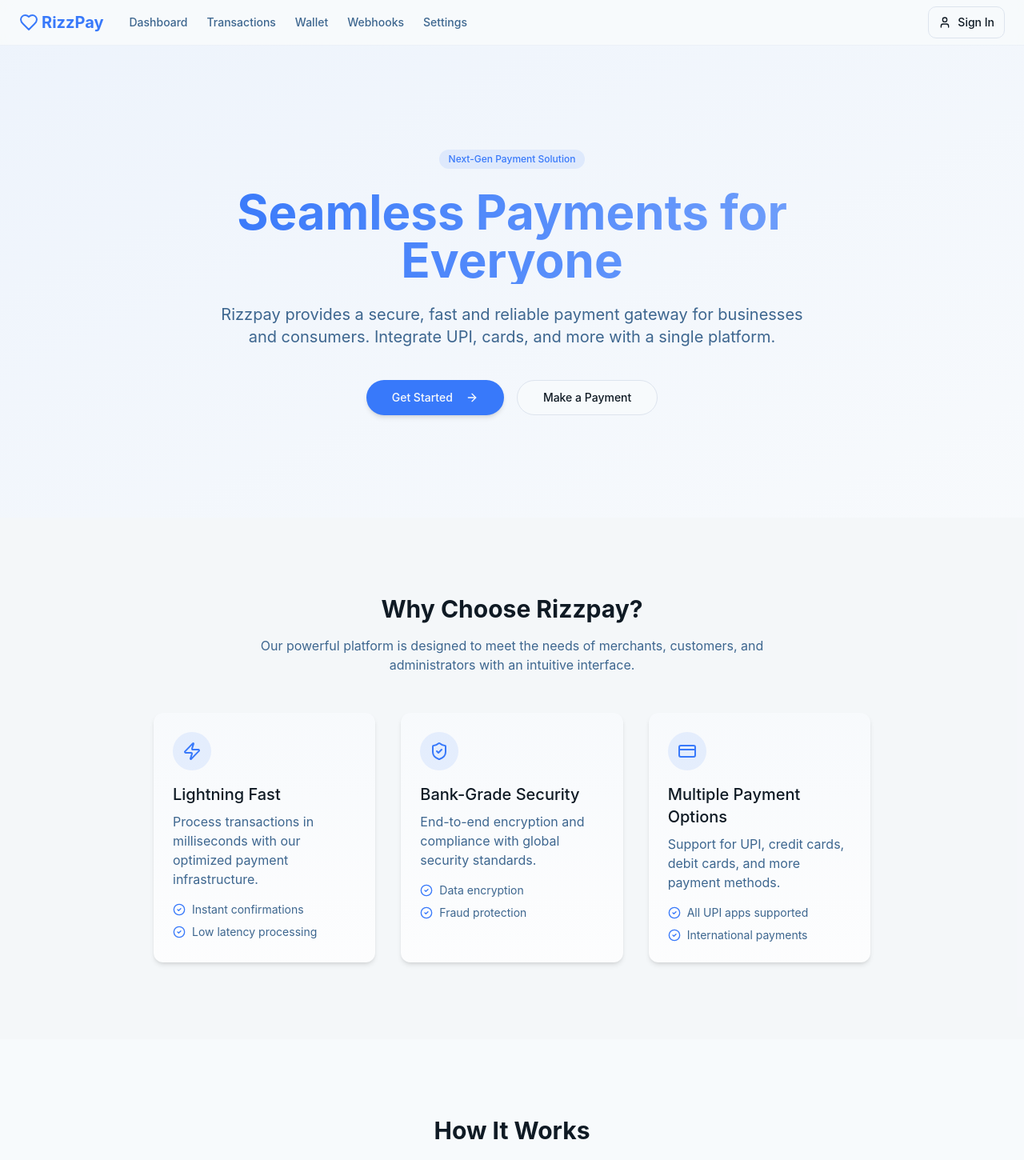
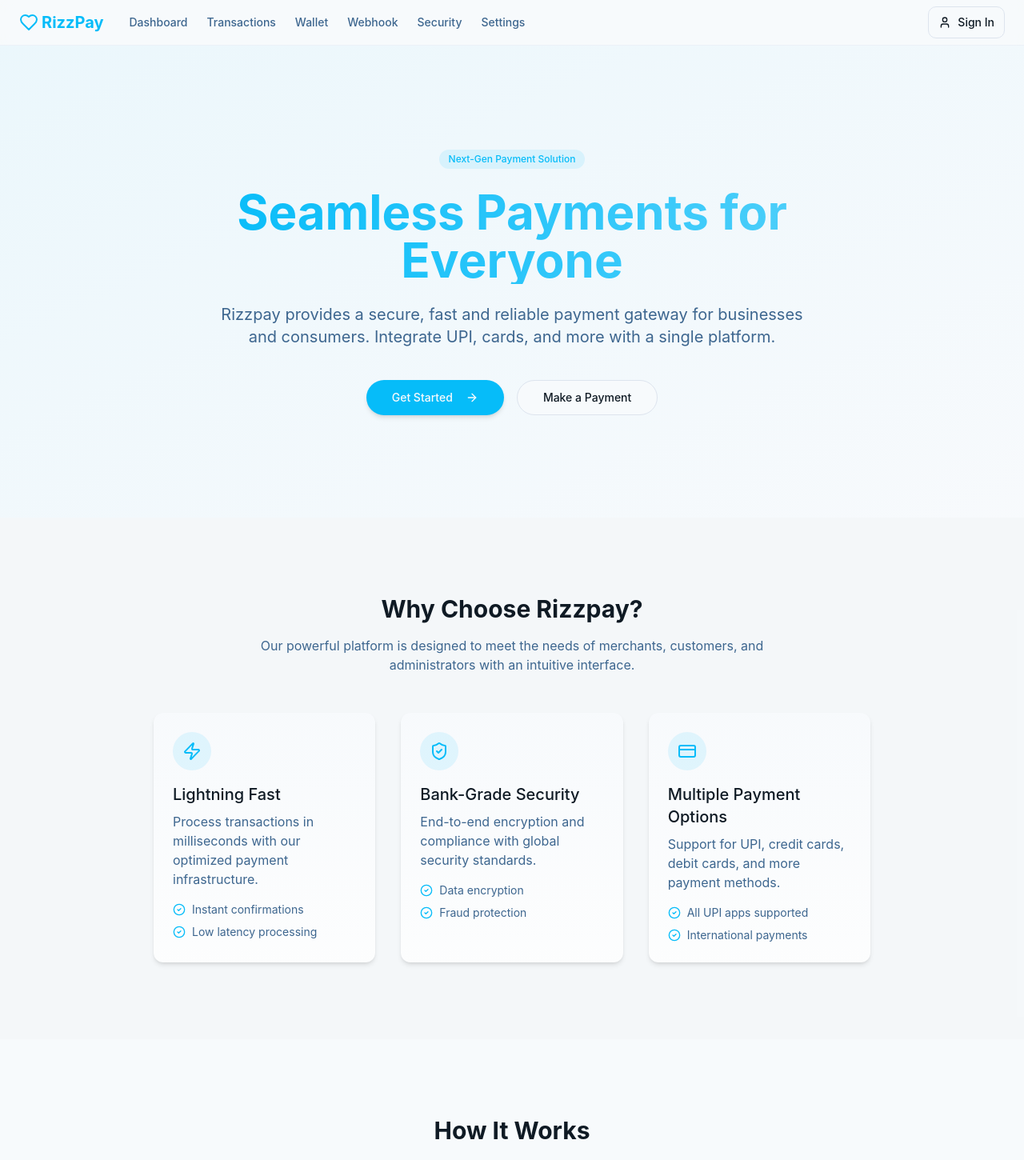
Before and after one commit to salihaasim/rizzpay-gateway, a React (Vite) app: page / in a window 1280 px wide. Shown: the top 1450 px of the page at 80% size. Built offline with nearby package versions, Linux system fonts and the light colour scheme.

Commit message:
Fix: Security page and Webhook page issues
- Added Security page to the navbar.
- Fixed 404 error on Webhook page.
- Updated UI to use aqua blue color scheme.

```diff
--- a/src/App.tsx
+++ b/src/App.tsx
@@ -1,3 +1,4 @@
+
 import React, { useEffect, memo, Suspense, useState } from 'react';
 import { BrowserRouter as Router, Routes, Route, Navigate } from 'react-router-dom';
 import Index from './pages/Index';
@@ -12,6 +13,7 @@ import WalletPage from './pages/WalletPage';
 const Dashboard = React.lazy(() => import('./pages/Dashboard'));
 const Transactions = React.lazy(() => import('./pages/Transactions'));
 const WebhookPage = React.lazy(() => import('./pages/WebhookPage'));
+const WebhookSetup = React.lazy(() => import('./pages/WebhookSetup'));
 const DeveloperIntegration = React.lazy(() => import('./pages/DeveloperIntegration'));
 const Security = React.lazy(() => import('./pages/Security'));
 const Settings = React.lazy(() => import('./pages/Settings'));
@@ -75,7 +77,12 @@ const App = () => {
           } />
           <Route path="/webhook" element={
             <ProtectedRoute>
-              <Layout><WebhookPage /></Layout>
+              <Layout><WebhookSetup /></Layout>
+            </ProtectedRoute>
+          } />
+          <Route path="/webhooks" element={
+            <ProtectedRoute>
+              <Layout><WebhookSetup /></Layout>
             </ProtectedRoute>
           } />
           <Route path="/developers" element={
--- a/src/components/Navbar.tsx
+++ b/src/components/Navbar.tsx
@@ -1,3 +1,4 @@
+
 import React, { useState } from 'react';
 import { Link, useLocation } from 'react-router-dom';
 import { Sheet, SheetContent, SheetTrigger } from "@/components/ui/sheet";
@@ -18,7 +19,8 @@ const Navbar = () => {
     { name: 'Dashboard', path: '/dashboard' },
     { name: 'Transactions', path: '/transactions' },
     { name: 'Wallet', path: '/wallet' },
-    { name: 'Webhooks', path: '/webhooks' },
+    { name: 'Webhook', path: '/webhook' },
+    { name: 'Security', path: '/security' },
     { name: 'Settings', path: '/settings' },
   ];
 
--- a/src/index.css
+++ b/src/index.css
@@ -14,35 +14,35 @@
     --popover: 0 0% 100%;
     --popover-foreground: 210 40% 10%;
 
-    --primary: 220 95% 60%;
+    --primary: 195 95% 50%;
     --primary-foreground: 210 40% 98%;
 
-    --secondary: 210 30% 96%;
+    --secondary: 195 30% 96%;
     --secondary-foreground: 210 40% 10%;
 
     --muted: 210 40% 96%;
     --muted-foreground: 210 40% 40%;
 
-    --accent: 220 95% 97%;
-    --accent-foreground: 220 95% 40%;
+    --accent: 195 95% 97%;
+    --accent-foreground: 195 95% 40%;
 
     --destructive: 0 84% 60%;
     --destructive-foreground: 210 40% 98%;
 
     --border: 214 32% 90%;
     --input: 214 32% 90%;
-    --ring: 220 95% 60%;
+    --ring: 195 95% 50%;
 
     --radius: 0.75rem;
 
-    --sidebar-background: 220 35% 15%;
+    --sidebar-background: 195 35% 15%;
     --sidebar-foreground: 210 40% 98%;
-    --sidebar-primary: 220 95% 60%;
+    --sidebar-primary: 195 95% 50%;
     --sidebar-primary-foreground: 210 40% 98%;
-    --sidebar-accent: 220 30% 25%;
+    --sidebar-accent: 195 30% 25%;
     --sidebar-accent-foreground: 210 40% 98%;
-    --sidebar-border: 220 30% 20%;
-    --sidebar-ring: 220 95% 60%;
+    --sidebar-border: 195 30% 20%;
+    --sidebar-ring: 195 95% 50%;
 
     /* Admin specific colors */
     --admin-accent: 280 70% 60%;
@@ -61,7 +61,7 @@
     --popover: 210 40% 5%;
     --popover-foreground: 210 40% 98%;
 
-    --primary: 220 95% 60%;
+    --primary: 195 95% 50%;
     --primary-foreground: 210 40% 98%;
 
     --secondary: 210 40% 12%;
@@ -70,7 +70,7 @@
     --muted: 210 40% 12%;
     --muted-foreground: 210 40% 60%;
 
-    --accent: 220 30% 20%;
+    --accent: 195 30% 20%;
     --accent-foreground: 210 40% 98%;
 
     --destructive: 0 62% 30%;
@@ -78,16 +78,16 @@
 
     --border: 210 40% 12%;
     --input: 210 40% 12%;
-    --ring: 220 95% 60%;
+    --ring: 195 95% 50%;
 
-    --sidebar-background: 220 30% 10%;
+    --sidebar-background: 195 30% 10%;
     --sidebar-foreground: 210 40% 98%;
-    --sidebar-primary: 220 95% 60%;
+    --sidebar-primary: 195 95% 50%;
     --sidebar-primary-foreground: 210 40% 98%;
-    --sidebar-accent: 220 25% 15%;
+    --sidebar-accent: 195 25% 15%;
     --sidebar-accent-foreground: 210 40% 98%;
-    --sidebar-border: 220 25% 15%;
-    --sidebar-ring: 220 95% 60%;
+    --sidebar-border: 195 25% 15%;
+    --sidebar-ring: 195 95% 50%;
 
     /* Admin specific colors */
     --admin-accent: 280 70% 60%;
@@ -195,6 +195,15 @@
     @apply text-muted-foreground;
   }
 
+  /* Aqua blue button variants */
+  .btn-aqua {
+    @apply bg-aqua text-white hover:bg-aqua-dark;
+  }
+
+  .btn-aqua-outline {
+    @apply border border-aqua text-aqua hover:bg-aqua hover:text-white;
+  }
+
   /* Animation classes */
   .fade-in {
     animation: fadeIn 0.5s ease forwards;
--- a/src/styles/rizzpay-ui.ts
+++ b/src/styles/rizzpay-ui.ts
@@ -1,4 +1,3 @@
-
 // RizzPay UI Design System
 // This file contains shared design tokens and UI configurations
 
@@ -18,6 +17,13 @@ export const colors = {
     dark: 'hsl(var(--secondary) / 120%)',
     contrast: 'hsl(var(--secondary-foreground))'
   },
+  // Aqua blue colors
+  aqua: {
+    main: '#0EA5E9',
+    light: '#33C3F0',
+    dark: '#0C8BBF',
+    contrast: '#FFFFFF'
+  },
   // Admin-specific colors
   admin: {
     primary: 'hsl(240 5.9% 10%)',
@@ -31,16 +37,16 @@ export const colors = {
   },
   // Merchant-specific colors
   merchant: {
-    primary: 'hsl(224 64% 33%)',
-    secondary: 'hsl(214 32% 91%)',
-    accent: 'hsl(215 100% 50%)',
+    primary: 'hsl(195 64% 33%)',
+    secondary: 'hsl(195 32% 91%)',
+    accent: 'hsl(195 100% 50%)',
     background: 'hsl(0 0% 100%)'
   },
   status: {
     success: 'hsl(142 71% 45%)',
     warning: 'hsl(38 92% 50%)',
     error: 'hsl(0 84% 60%)',
-    info: 'hsl(214 100% 60%)'
+    info: 'hsl(195 100% 60%)'
   }
 };
 
@@ -120,19 +126,19 @@ export const adminUI = {
   },
   content: {
     background: colors.admin.background,
-    padding: spacing.xl
+    padding: 'var(--spacing-xl)'
   },
   card: {
     background: 'hsl(0 0% 100%)',
     border: '1px solid hsl(var(--border) / 50%)',
-    shadow: shadows.sm,
-    radius: radii.lg
+    shadow: 'var(--shadows-sm)',
+    radius: 'var(--radii-lg)'
   },
   button: {
     primary: {
-      background: colors.admin.accent,
-      hover: 'hsl(280 70% 50%)',
-      text: 'hsl(0 0% 100%)'
+      background: colors.aqua.main,
+      hover: colors.aqua.dark,
+      text: colors.aqua.contrast
     },
     secondary: {
       background: colors.admin.secondary,
@@ -144,9 +150,9 @@ export const adminUI = {
     card: {
       background: 'hsl(0 0% 100%)',
       border: '1px solid hsl(var(--border) / 50%)',
-      shadow: shadows.sm,
-      radius: radii.lg,
-      padding: spacing.lg
+      shadow: 'var(--shadows-sm)',
+      radius: 'var(--radii-lg)',
+      padding: 'var(--spacing-lg)'
     },
     iconBg: {
       primary: 'hsl(280 70% 60% / 10%)',
@@ -183,23 +189,23 @@ export const merchantUI = {
   },
   content: {
     background: 'hsl(0 0% 100%)',
-    padding: spacing.lg
+    padding: 'var(--spacing-lg)'
   },
   card: {
     background: 'hsl(0 0% 100%)',
     border: '1px solid hsl(var(--border) / 50%)',
-    shadow: shadows.sm,
-    radius: radii.md
+    shadow: 'var(--shadows-sm)',
+    radius: 'var(--radii-md)'
   },
   button: {
     primary: {
-      background: 'hsl(214 100% 50%)',
-      hover: 'hsl(214 100% 45%)',
-      text: 'hsl(0 0% 100%)'
+      background: colors.aqua.main,
+      hover: colors.aqua.dark,
+      text: colors.aqua.contrast
     },
     secondary: {
-      background: 'hsl(224 64% 33%)',
-      hover: 'hsl(224 64% 28%)',
+      background: 'hsl(195 64% 33%)',
+      hover: 'hsl(195 64% 28%)',
       text: 'hsl(0 0% 100%)'
     }
   },
@@ -207,9 +213,9 @@ export const merchantUI = {
     card: {
       background: 'hsl(0 0% 100%)',
       border: '1px solid hsl(var(--border) / 50%)',
-      shadow: shadows.sm,
-      radius: radii.md,
-      padding: spacing.md
+      shadow: 'var(--shadows-sm)',
+      radius: 'var(--radii-md)',
+      padding: 'var(--spacing-md)'
     },
     iconBg: {
       primary: 'hsl(214 100% 50% / 10%)',
@@ -248,7 +254,7 @@ export const zIndices = {
 export const layout = {
   maxWidth: '1440px',
   contentMaxWidth: '1280px',
-  containerPadding: spacing.lg,
+  containerPadding: 'var(--spacing-xl)',
   sidebarWidth: '280px',
   sidebarCollapsedWidth: '80px',
   topNavHeight: '64px'
@@ -276,7 +282,8 @@ export const animations = {
 // Gradients
 export const gradients = {
   primary: 'linear-gradient(135deg, hsl(280 70% 60%), hsl(320 70% 50%))',
-  secondary: 'linear-gradient(135deg, hsl(214 100% 50%), hsl(224 64% 33%))',
+  secondary: 'linear-gradient(135deg, #0EA5E9, #0C8BBF)',
+  aqua: 'linear-gradient(135deg, #33C3F0, #0EA5E9)',
   success: 'linear-gradient(135deg, hsl(142 71% 45%), hsl(160 71% 40%))',
   warning: 'linear-gradient(135deg, hsl(38 92% 50%), hsl(25 95% 50%))',
   error: 'linear-gradient(135deg, hsl(0 84% 60%), hsl(0 70% 50%))',
--- a/tailwind.config.ts
+++ b/tailwind.config.ts
@@ -65,6 +65,11 @@ export default {
 					'accent-foreground': 'hsl(var(--sidebar-accent-foreground))',
 					border: 'hsl(var(--sidebar-border))',
 					ring: 'hsl(var(--sidebar-ring))'
+				},
+				aqua: {
+					DEFAULT: '#0EA5E9',
+					light: '#33C3F0',
+					dark: '#0C8BBF'
 				}
 			},
 			borderRadius: {
```
